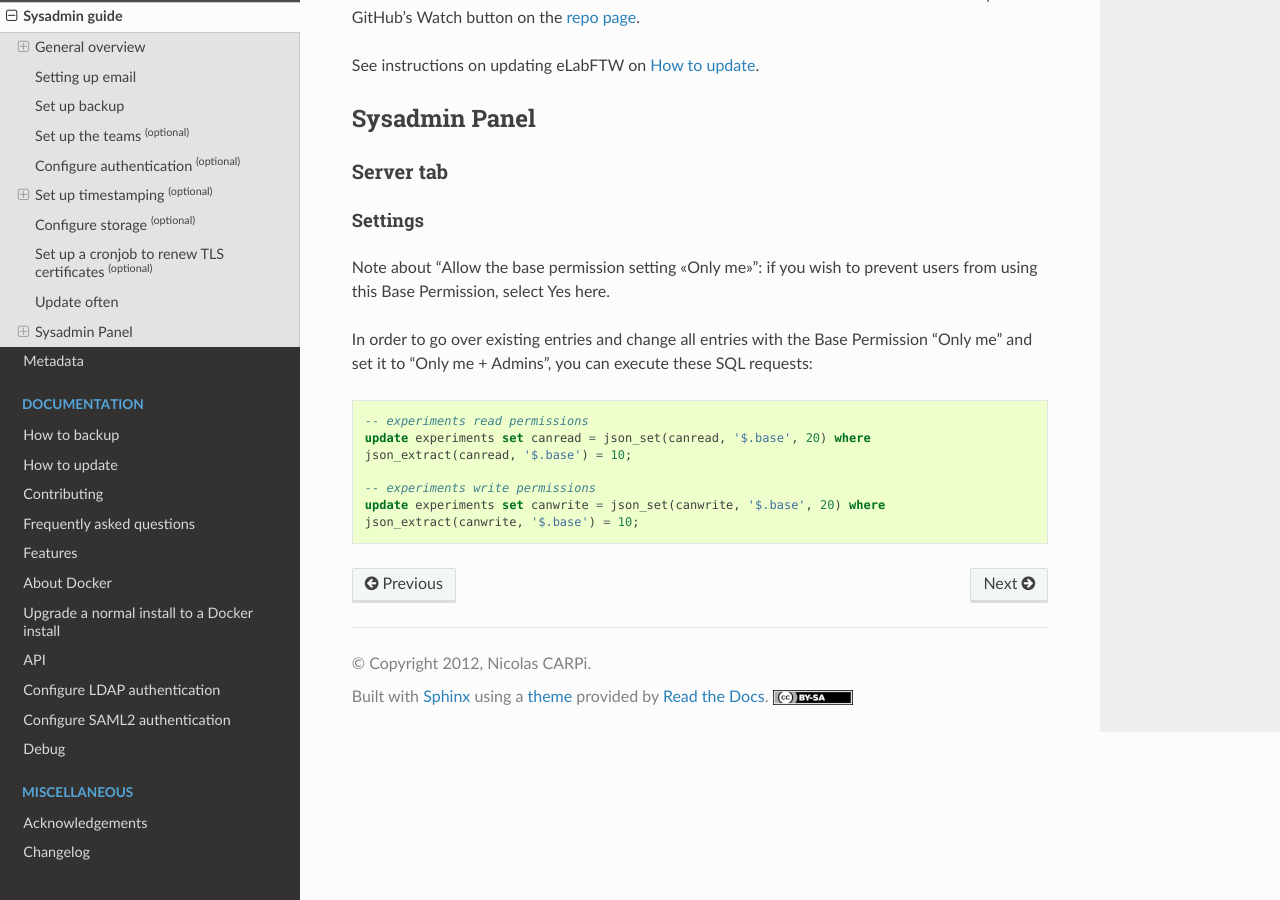
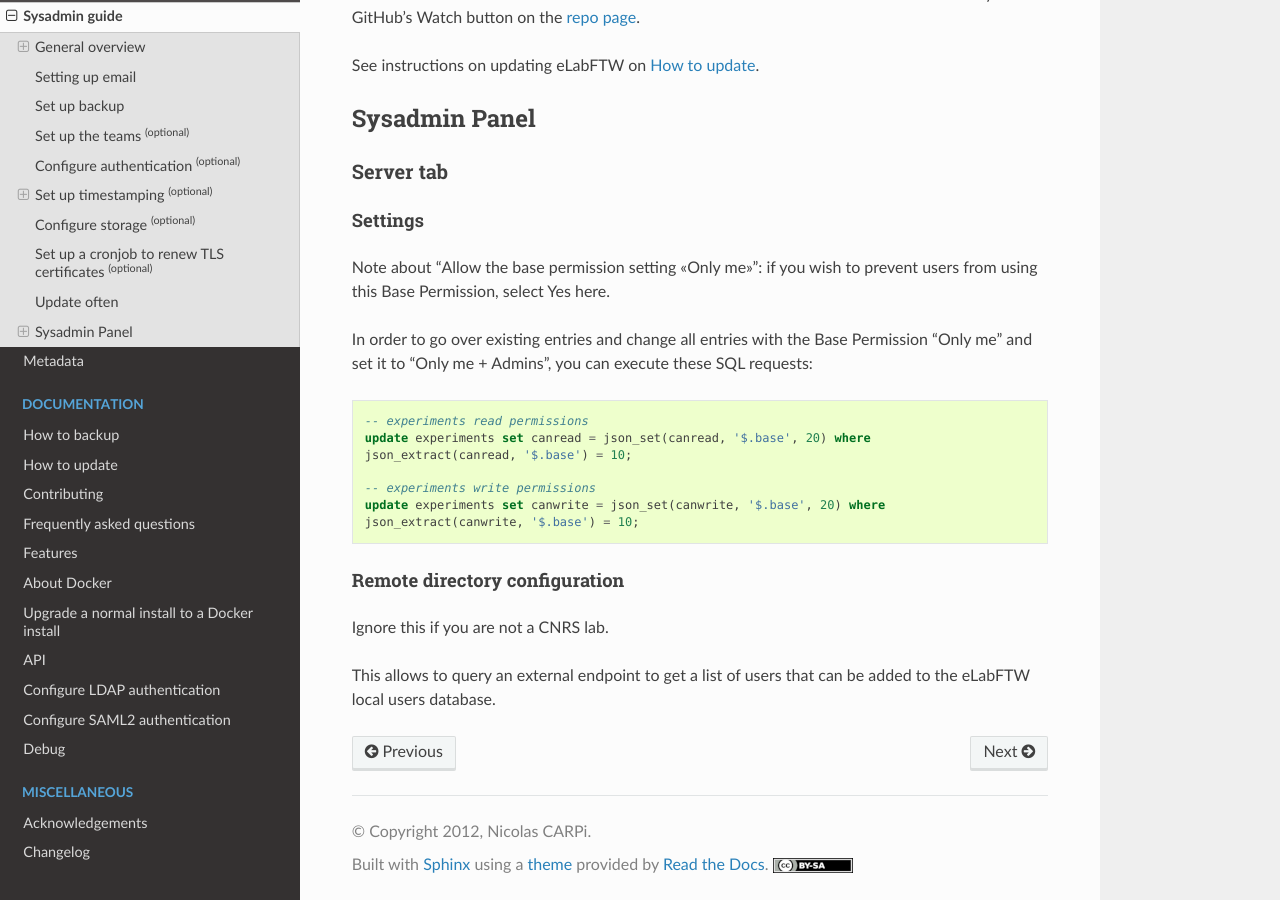
Before and after one commit to elabftw/elabdoc, a Sphinx documentation site: the page built from doc/sysadmin-guide.rst, in a window 1280 px wide and 900 px high, scrolled down 3824 px. Built offline with Sphinx 7.4.7 and the Read the Docs theme 2.0.0, drawn with Linux system fonts in a browser that asks for light colours.

Commit message:
add remote dir doc

```diff
--- a/doc/sysadmin-guide.rst
+++ b/doc/sysadmin-guide.rst
@@ -163,3 +163,10 @@
     -- experiments write permissions
     update experiments set canwrite = json_set(canwrite, '$.base', 20) where
     json_extract(canwrite, '$.base') = 10;
+
+Remote directory configuration
+^^^^^^^^^^^^^^^^^^^^^^^^^^^^^^
+
+Ignore this if you are not a CNRS lab.
+
+This allows to query an external endpoint to get a list of users that can be added to the eLabFTW local users database.
```
